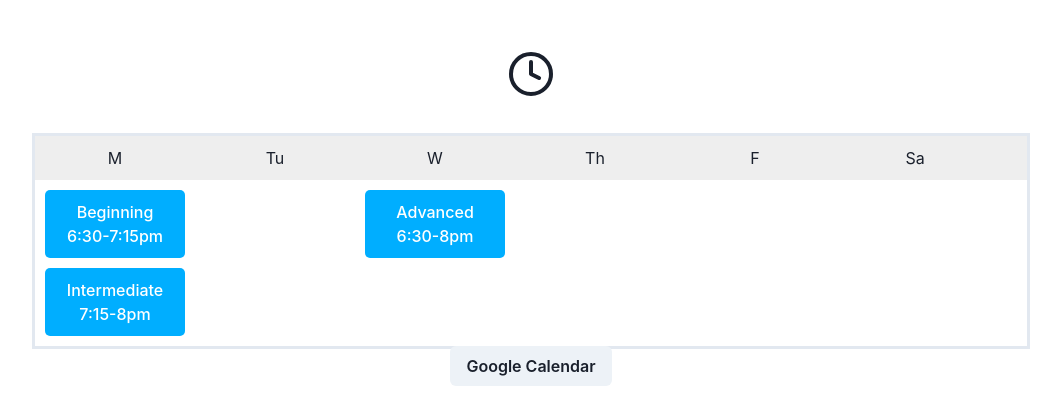
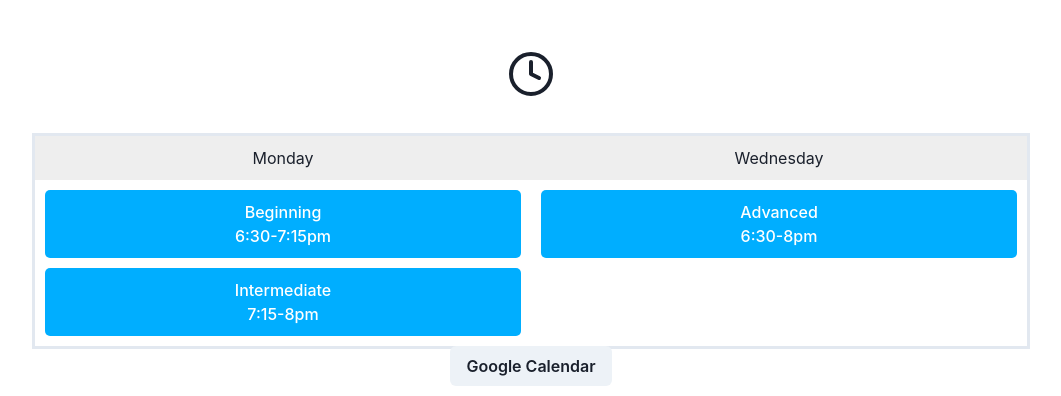
Before and after one commit to tkmarsten/kentkendo, a React (Create React App) app: page / in a window 1280 px wide. Shown: the part 2080-2476 px from the top of the page, without its empty margins (109-1170 px from the left). Built offline with nearby package versions, Linux system fonts and the light colour scheme.

Commit message:
Condense weekdays down to only days of practice

```diff
--- a/src/components/Setting.js
+++ b/src/components/Setting.js
@@ -4,19 +4,19 @@ import { ExternalLinkIcon } from '@chakra-ui/icons'
 import { FiClock } from 'react-icons/fi'
 
 const Setting = () => {
-  const weekdays = ['M', 'Tu', 'W', 'Th', 'F', 'Sa', 'Su']
+  const weekdays = ['Monday', 'Wednesday']
 
   return (
     <Box as='section'>
       <Icon as={FiClock} boxSize={12} mb='2rem' />
-      <Grid templateColumns='repeat(7, minmax(10rem, 1fr))' overflow='scroll' outline='solid' outlineColor='gray.200'>
+      <Grid templateColumns='repeat(2, 1fr)' outline='solid' outlineColor='gray.200'>
         {weekdays.map((day) => (
           <GridItem className='weekday'>
             <Box className='weekday-name'>
               {day}
             </Box>
             <Box className='weekday-body'>
-              {(day === 'M') &&
+              {(day === 'Monday') &&
                 <>
                   <Box className='weekday-content' mb='10px'>
                     <Text>Beginning</Text>
@@ -28,7 +28,7 @@ const Setting = () => {
                   </Box>
                 </>
               }
-              {(day === 'W') &&
+              {(day === 'Wednesday') &&
                 <Box className='weekday-content'>
                   <Text>Advanced</Text>
                   <Text>6:30-8pm</Text>
```
